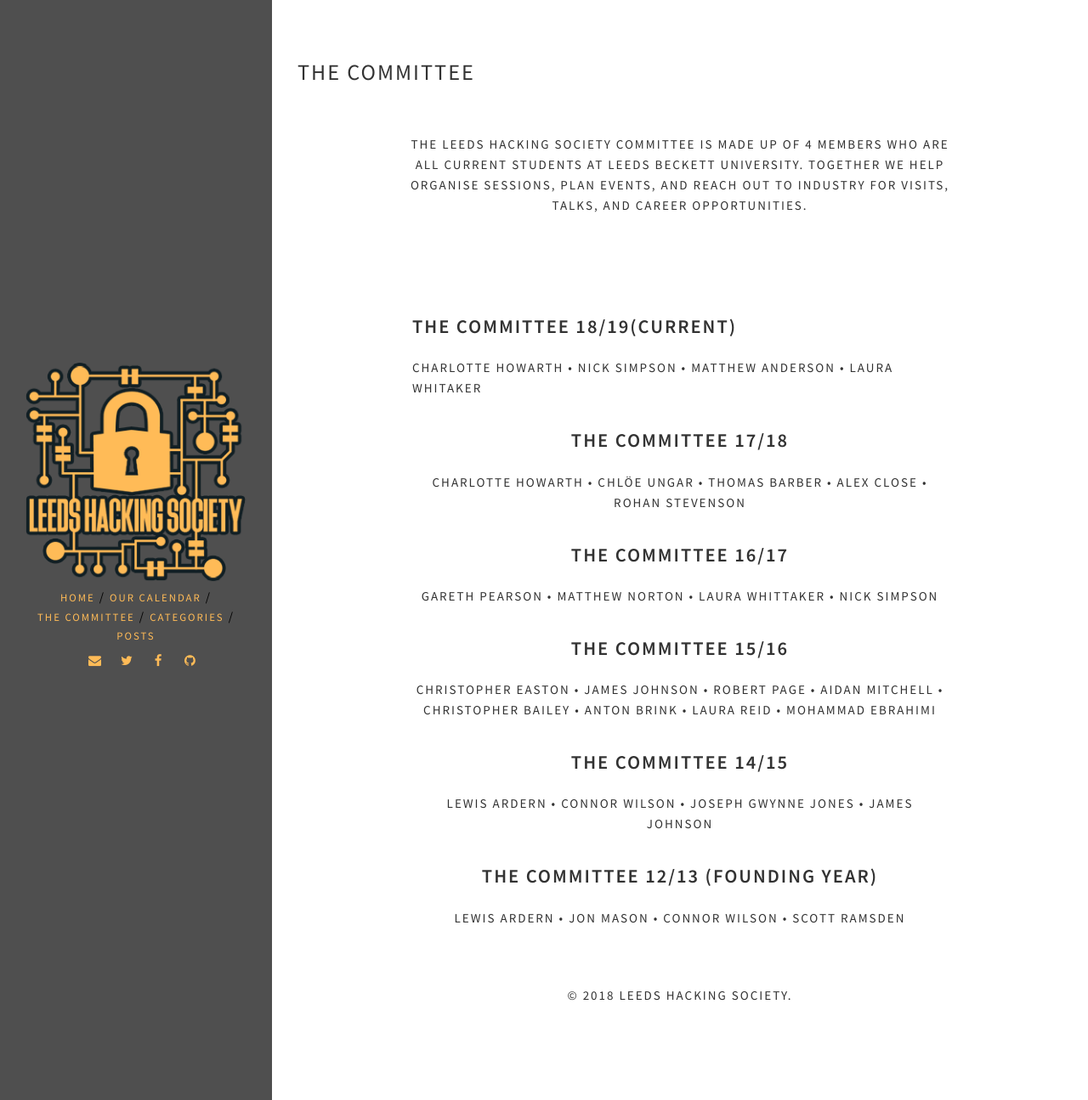
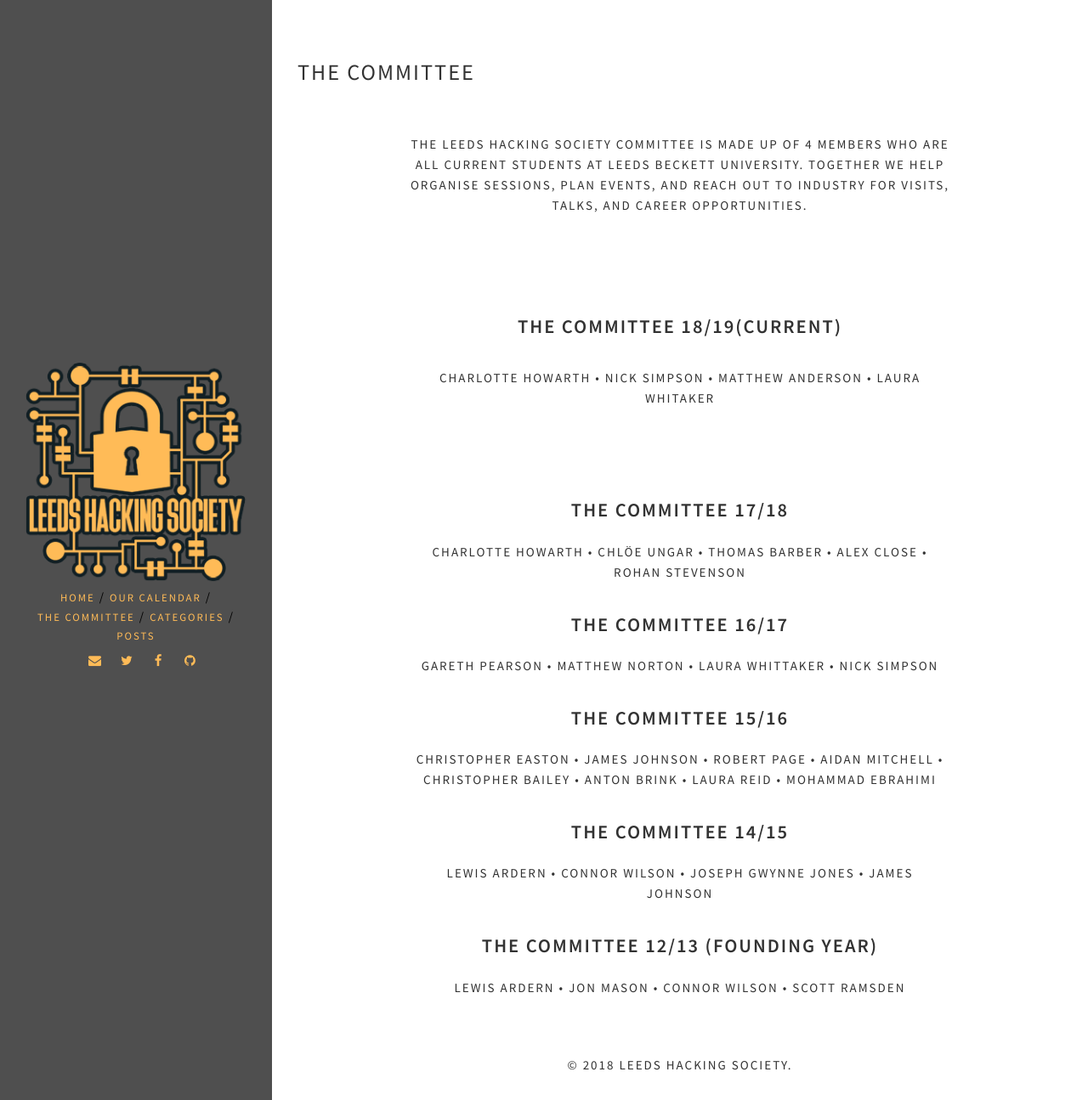
Before and after one commit to LeedsHackingSociety/LeedsHackingSociety.github.io, a Jekyll site: the page built from committee.html, in a window 1280 px wide. Shown: the whole page at 85% size. Built offline with Jekyll 4.4.1, drawn with Linux system fonts in a browser that asks for light colours.

Commit message:
Update committee.html

```diff
--- a/committee.html
+++ b/committee.html
@@ -13,7 +13,7 @@
               </div>
           </div>
         </div>
-            <div class="Current">
+            <div class="heading-title text-center">
                  <h3 class="text-uppercase">The Committee 18/19(Current)</h3>
                  <p> Charlotte Howarth • Nick Simpson • Matthew Anderson • Laura Whitaker </p>
             </div>
```
